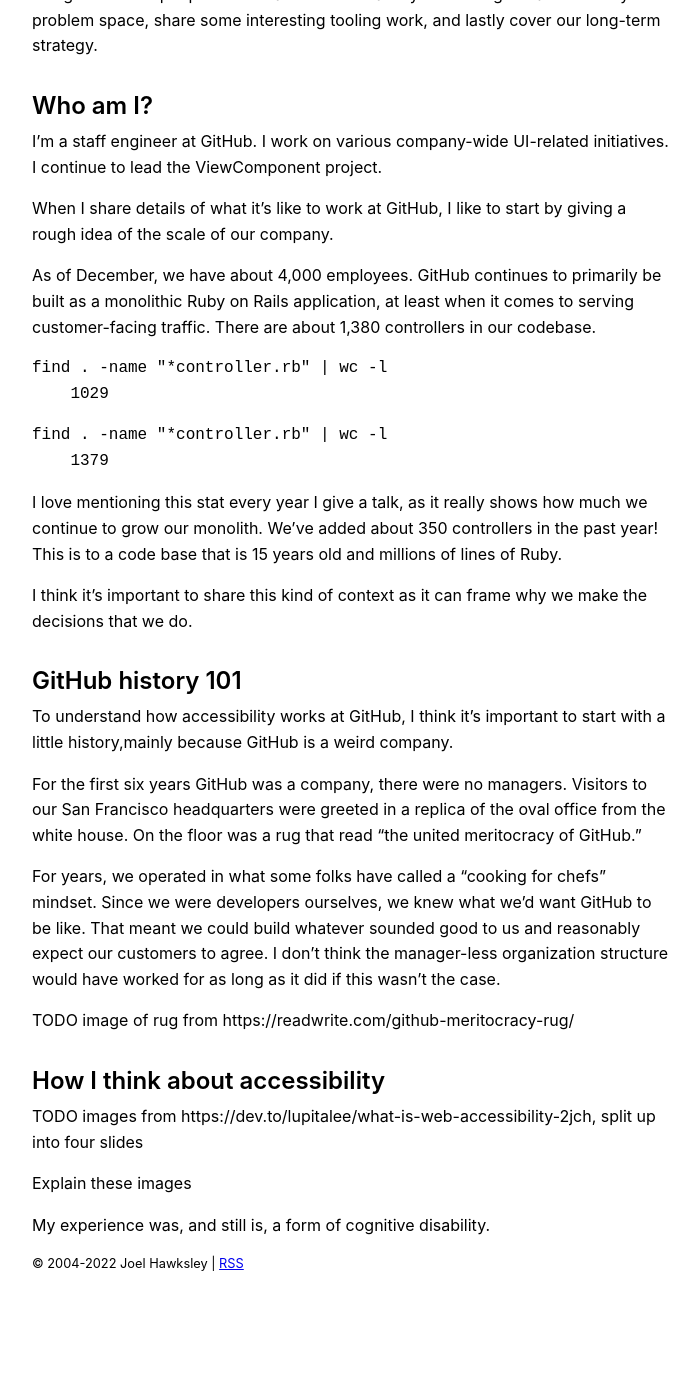
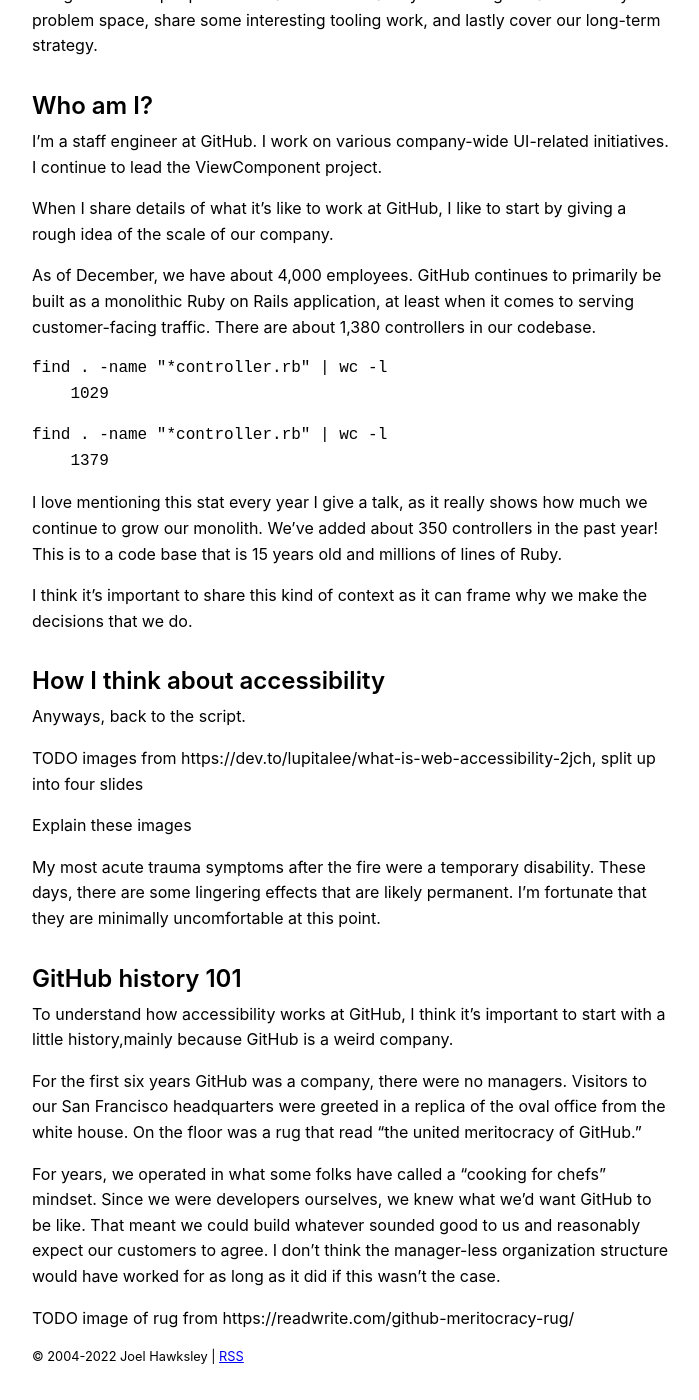
Before and after one commit to joelhawksley/identity, a Jekyll site: the page built from _posts/2023-04-28-accessible-by-default.md, in a window 1280 px wide and 1400 px high, scrolled down 1590 px. Shown: the whole window, without its empty margins (288-987 px from the left). Built offline with Jekyll 4.4.1, drawn with Linux system fonts in a browser that asks for light colours; before the commit the page ends 2897 px from its top, so only the background shows below that.

Commit message:
done for today

```diff
--- a/_posts/2023-04-28-accessible-by-default.md
+++ b/_posts/2023-04-28-accessible-by-default.md
@@ -73,6 +73,16 @@
 
 I think it's important to share this kind of context as it can frame why we make the decisions that we do.
 
+## How I think about accessibility
+
+Anyways, back to the script.
+
+TODO images from https://dev.to/lupitalee/what-is-web-accessibility-2jch, split up into four slides
+
+Explain these images
+
+My most acute trauma symptoms after the fire were a temporary disability. These days, there are some lingering effects that are likely permanent. I'm fortunate that they are minimally uncomfortable at this point.
+
 ## GitHub history 101
 
 To understand how accessibility works at GitHub, I think it's important to start with a little history,mainly because GitHub is a weird company.
@@ -81,14 +91,4 @@
 
 For years, we operated in what some folks have called a "cooking for chefs" mindset. Since we were developers ourselves, we knew what we'd want GitHub to be like. That meant we could build whatever sounded good to us and reasonably expect our customers to agree. I don't think the manager-less organization structure would have worked for as long as it did if this wasn't the case.
 
-
-
 TODO image of rug from https://readwrite.com/github-meritocracy-rug/
-
-## How I think about accessibility
-
-TODO images from https://dev.to/lupitalee/what-is-web-accessibility-2jch, split up into four slides
-
-Explain these images
-
-My experience was, and still is, a form of cognitive disability.
```
